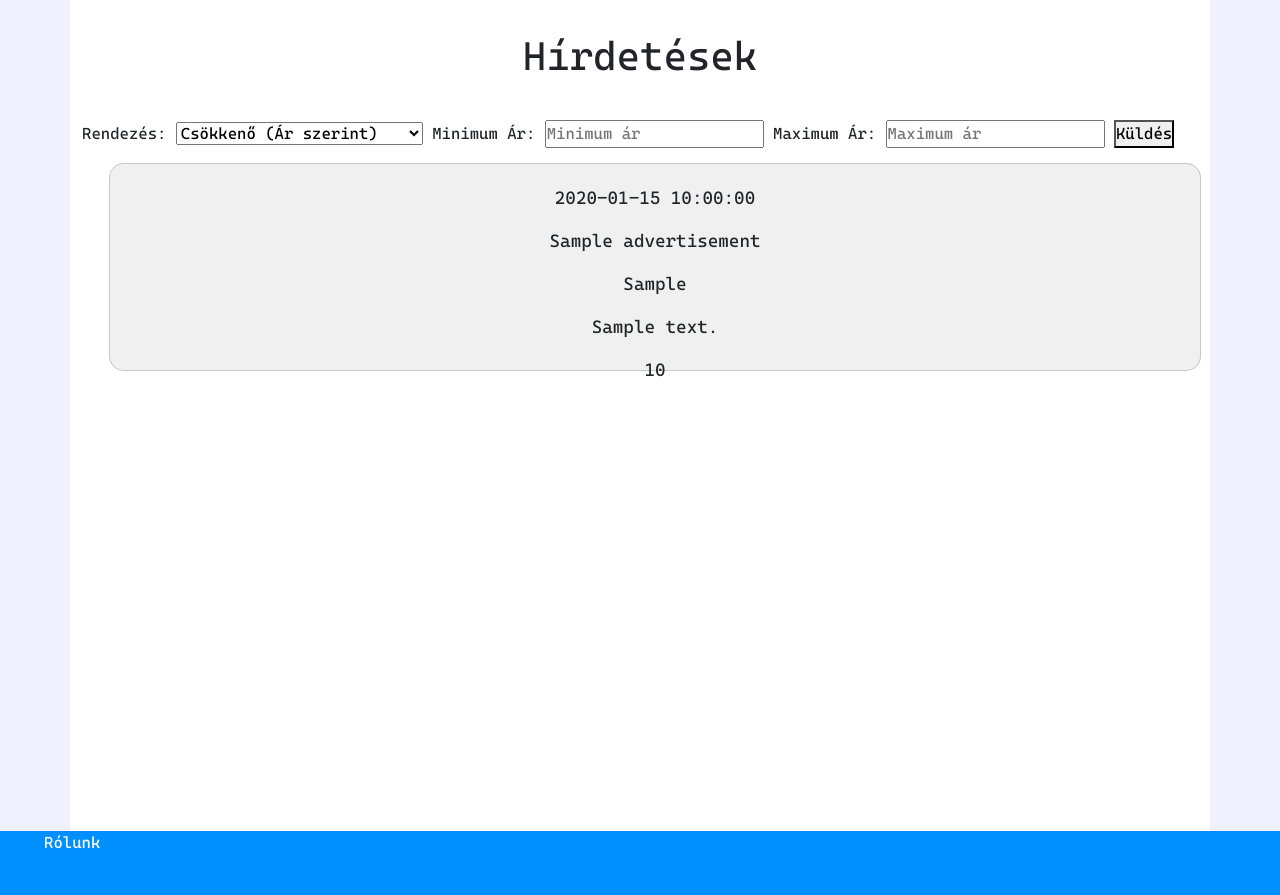
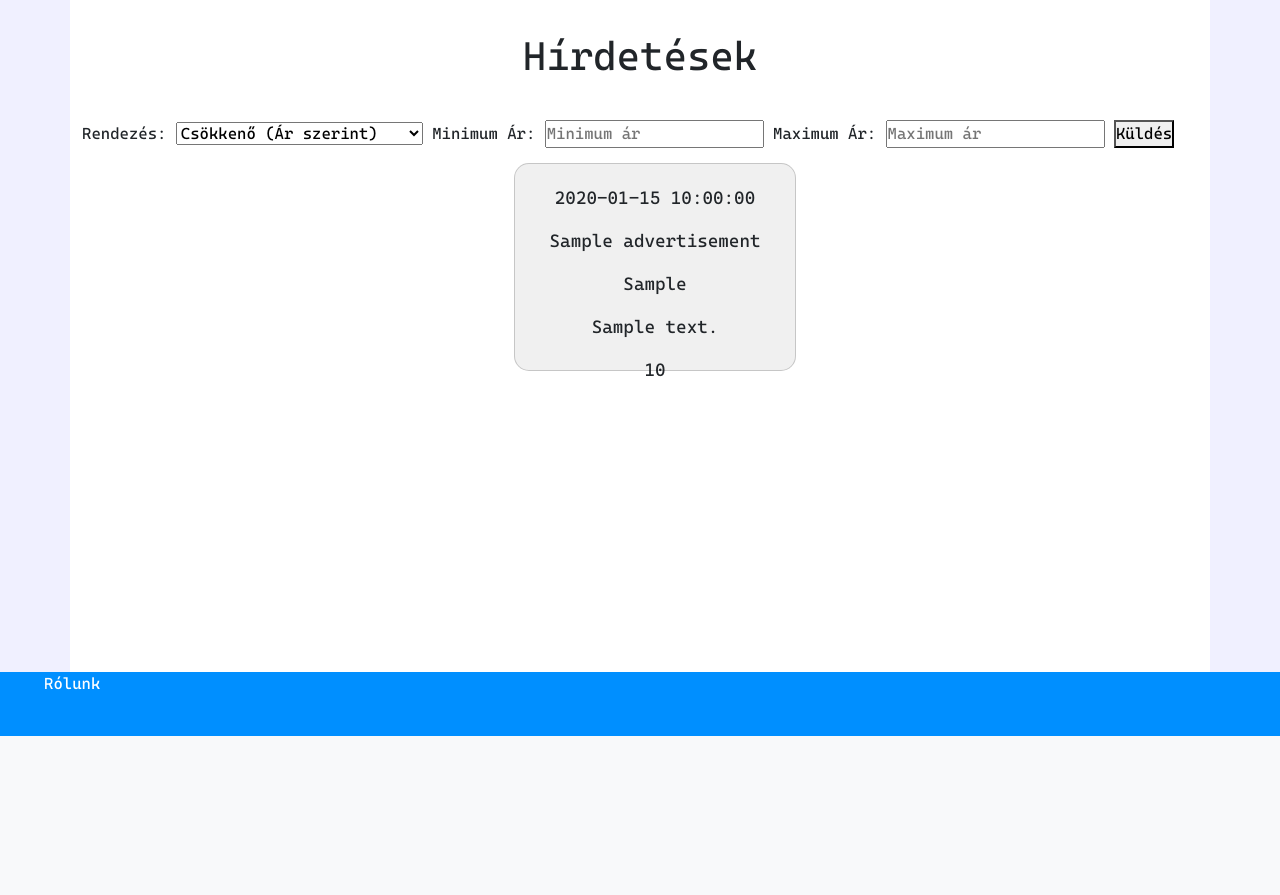
Before and after one commit to AAdam98/TeszemVeszem, a Flask app: page /hirdetes/osszes in a window 1280 px wide. Shown: the part 64-959 px from the top of the page. After the commit the page ends 800 px from the top, so only its background shows below. Run offline with Flask 3, Linux system fonts and the light colour scheme; tables that the repository leaves empty hold one stand-in row (values such as "Sample post").

Commit message:
Túlcsordulás megoldva

```diff
--- a/website/static/style.css
+++ b/website/static/style.css
@@ -92,6 +92,7 @@ footer {
 }
 
 .card {
+    position: static ;
     background-color: #f0f0f0;
     padding: 20px;
     text-align: center;
--- a/website/templates/index.html
+++ b/website/templates/index.html
@@ -23,7 +23,7 @@
     </form>
     {% for advertisement in advertisements %}
     {% if advertisement.available %}
-    <div class="container">
+    <div class="cardContainer">
         <a href="{{ url_for('hirdetes.adv_details', id=advertisement.advertisementID) }}">
             <div class="card upper-card">
                 <div class="text">
```
